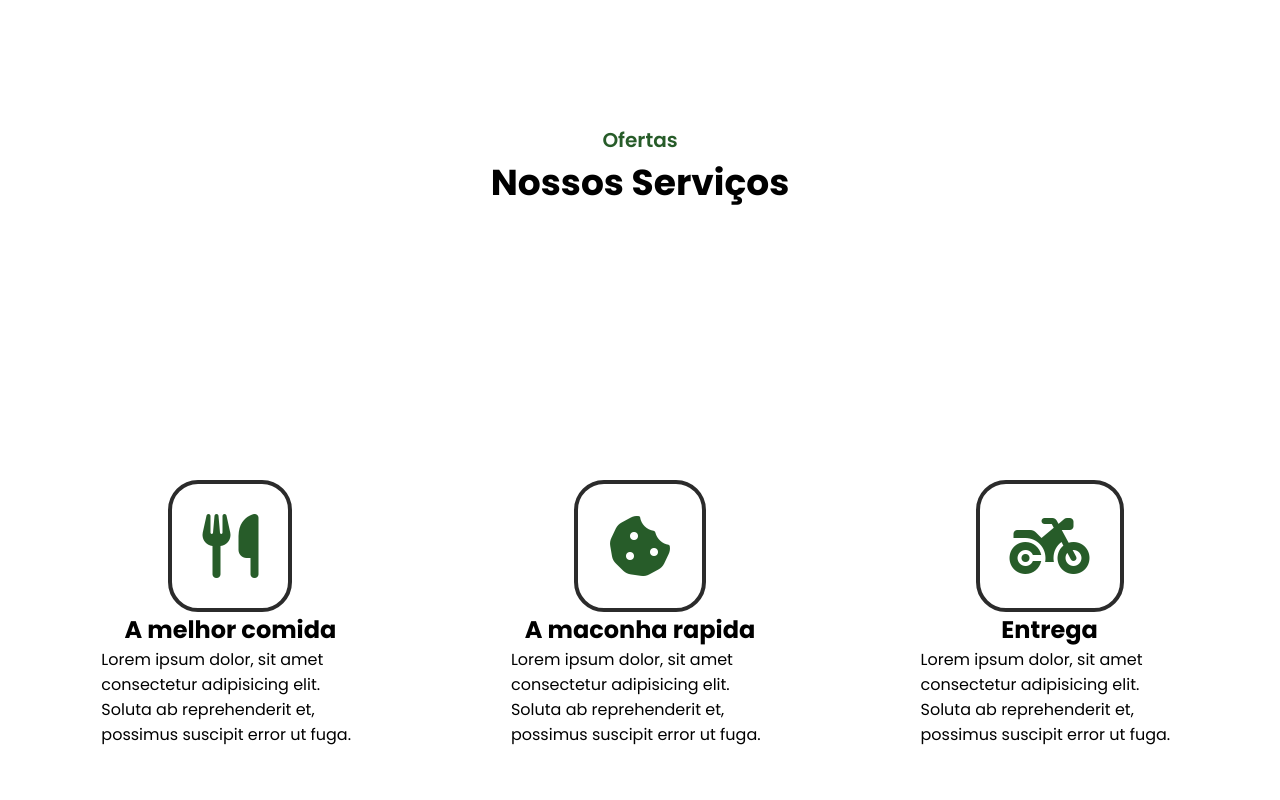
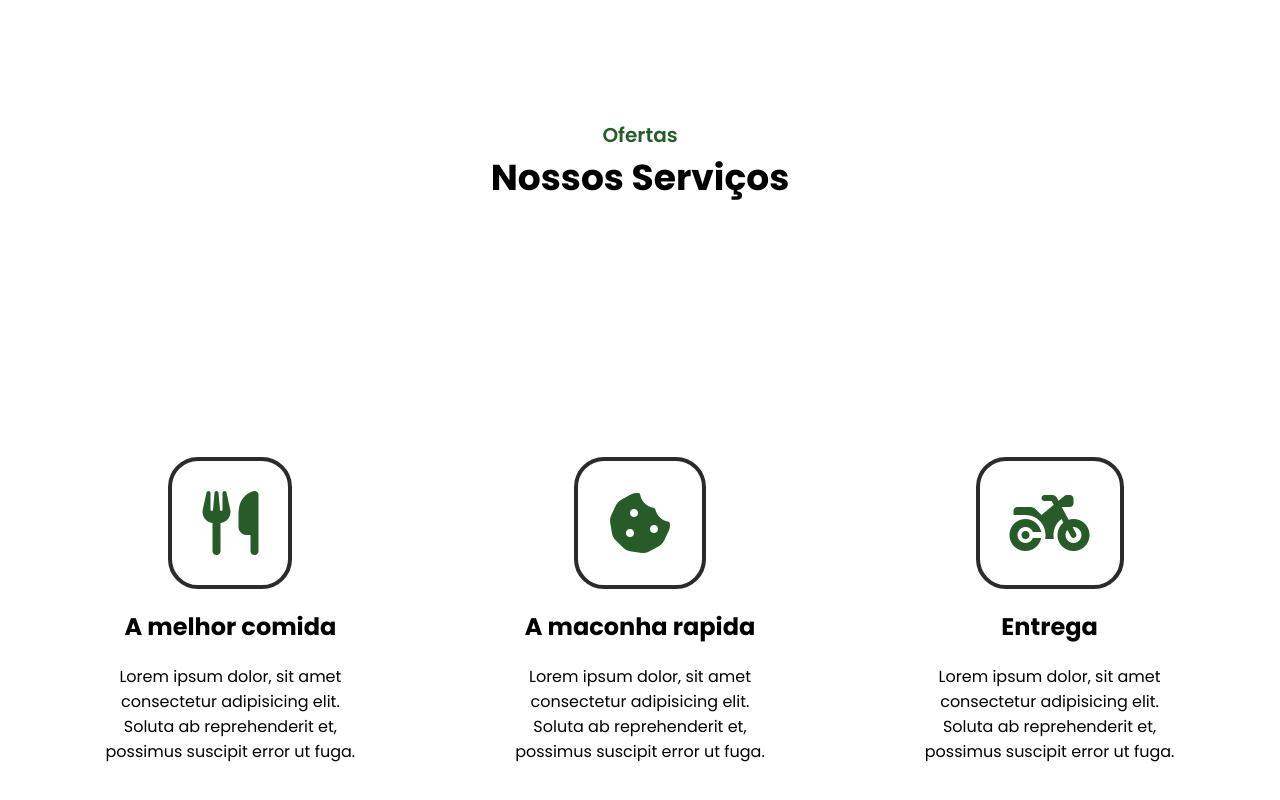
Before and after one commit to brunaferreir/one-beck, a plain HTML site: page index.html in a window 1280 px wide. Shown: the part 1558-2358 px from the top of the page. Drawn offline with Linux system fonts and the light colour scheme.

Commit message:
serviços

```diff
--- a/index.html
+++ b/index.html
@@ -19,7 +19,7 @@
                             <ul>
                                 <li><a href="#home">Home</a></li>
                                 <li><a href="#about">Sobre</a></li>
-                                <li><a href="#">Serviços</a></li>
+                                <li><a href="#service">Serviços</a></li>
                                 <li><a href="#">Menu</a></li>
                                 <li><a href="#">Contato</a></li>
                             </ul>
--- a/style.css
+++ b/style.css
@@ -303,3 +303,13 @@ body ::-webkit-scrollbar-thumb{
     padding: 30px;
     margin-top: 10px;
  }
+
+ #service .box h2{
+    margin-top: 20px;
+    text-align: center;
+ }
+
+ #service .box p{
+    margin-top: 20px;
+    text-align: center;
+ }
```
